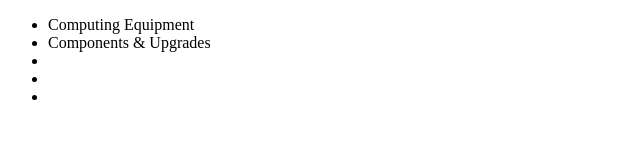
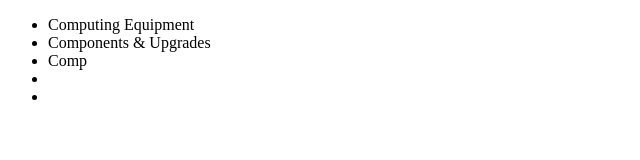
Before and after one commit to AlikBook/GreenGizmos, a Vue app in the folder FrontEnd/: page / in a window 1280 px wide. Shown: the top 160 px of the page, without its empty margins (0-640 px from the left). Built offline with nearby package versions, Linux system fonts and the light colour scheme.

Commit message:
chnagement test

```diff
--- a/FrontEnd/src/components/Home.vue
+++ b/FrontEnd/src/components/Home.vue
@@ -4,7 +4,7 @@
             <li>Computing Equipment</li>
             <li>Components & Upgrades
             </li>
-            <li></li>
+            <li>Comp</li>
             <li></li>
             <li></li>
         </ul>
```
